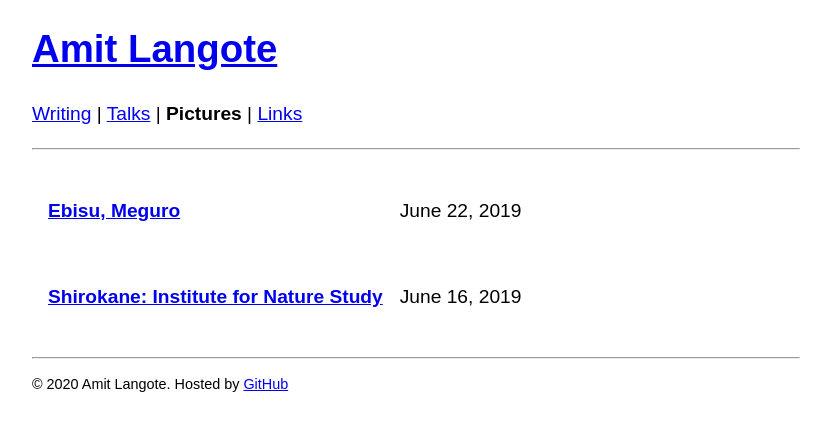
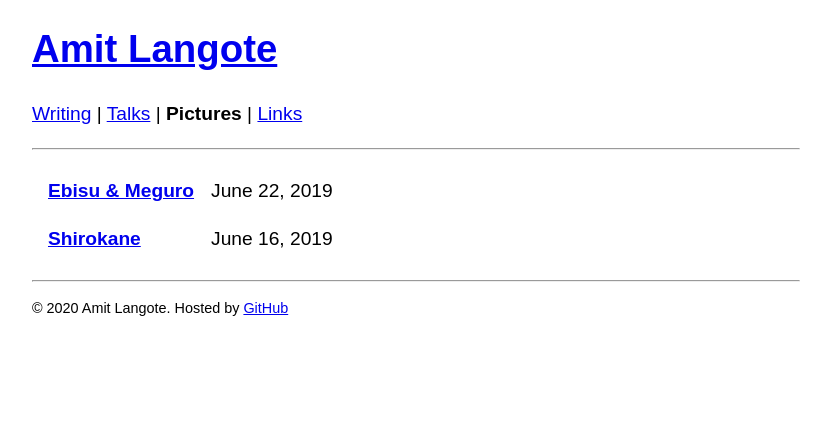
Before and after one commit to amitlan/website, a Jekyll site: the page built from photolog/index.md, in a window 1280 px wide. Shown: the top 431 px of the page, without its empty margins (224-1055 px from the left). Built offline with Jekyll 4.4.1, drawn with Linux system fonts in a browser that asks for light colours.

Commit message:
pictures: move to posts

```diff
--- a/photolog/index.md
+++ b/photolog/index.md
@@ -4,11 +4,10 @@ title: Pictures
 ---
 <a href="https://amitlan.github.io/writing">Writing</a> | <a href="https://amitlan.github.io/talks">Talks</a> | <b>Pictures</b> | <a href="https://amitlan.github.io/bookmarks">Links</a>
 <hr>
-<table cellspacing="15">
+<table cellspacing="15" class="posts">
+  {% for post in site.tags["pics"] %}
   <tr>
-    <td><p><a href="ebisu-meguro"><b>Ebisu, Meguro</b></a></p></td><td><p>June 22, 2019</p></td>
+    <td><a href="{{ post.url }}"><b>{{ post.title }}</b></a></td><td><div class="publish-date"><time pubdate="">{{ post.date | date: "%B %-d, %Y" }}</time></div></td>
   </tr>
-  <tr>
-    <td><p><a href="shirokane"><b>Shirokane: Institute for Nature Study</b></a></p></td><td><p>June 16, 2019</p></td>
-  </tr>
+  {% endfor %}
 </table>
```
Also changed, not shown: _posts/2019-06-16-shirokane.md (renamed from photolog/shirokane/index.md, +2 -0 lines), _posts/2019-06-22-ebisu-meguro.md (renamed from photolog/ebisu-meguro/index.md, +3 -1 lines).
